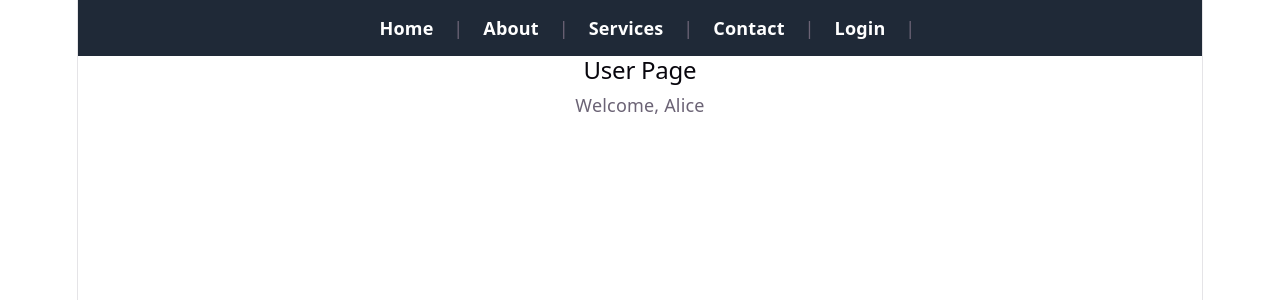
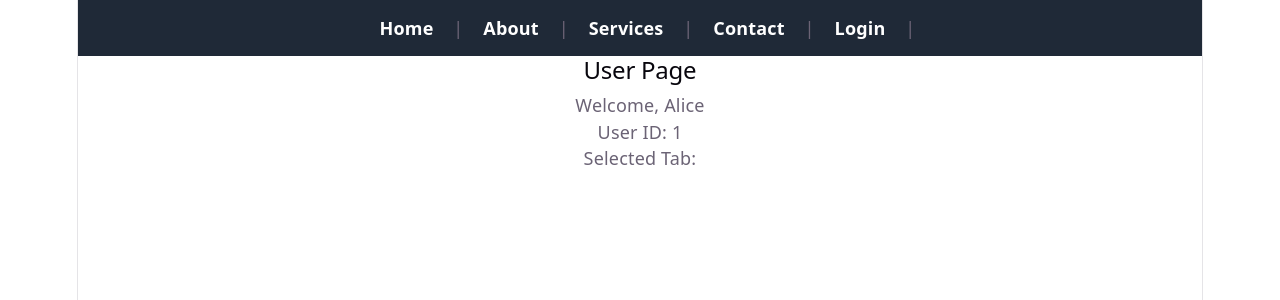
Before and after one commit to Md-Abul-Kalam-Azad-318/react-learning, a React (Vite) app: page /user/1 in a window 1280 px wide. Shown: the top 300 px of the page. Built offline with nearby package versions, Linux system fonts and the light colour scheme.

Commit message:
Topic 12 (Part 18): Combine route and query parameters

```diff
--- a/src/pages/User.jsx
+++ b/src/pages/User.jsx
@@ -1,5 +1,6 @@
 import React from 'react'
 import { useParams } from 'react-router-dom';
+import { useSearchParams } from 'react-router-dom';
 
 function User() {
 
@@ -13,9 +14,12 @@ function User() {
   ]
     //const params = useParams();
     const {id} = useParams();
+    const [searchParams] = useSearchParams();
     const user = users.find(
       (user) =>user.id === Number(id)
     );
+
+    const tab = searchParams.get("tab");
   return (
     <div>
         <h2>User Page</h2>
@@ -26,6 +30,9 @@ function User() {
         {
           user? (<p>Welcome, {user.name}</p>): (<p>User not found.</p>)
         }
+
+        <p>User ID: {id}</p>
+        <p>Selected Tab: {tab}</p>
     </div>
   );
 }
```
